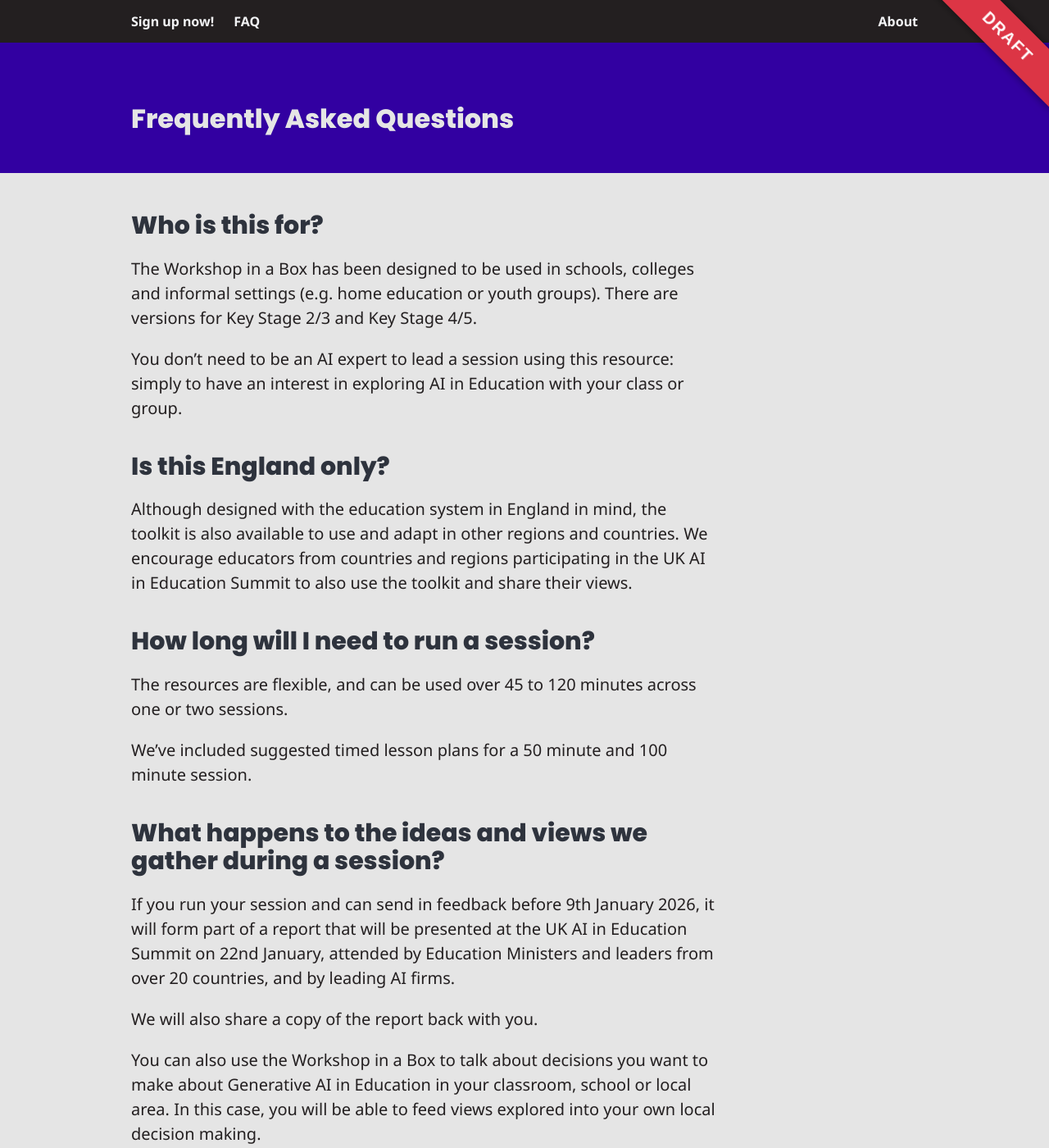
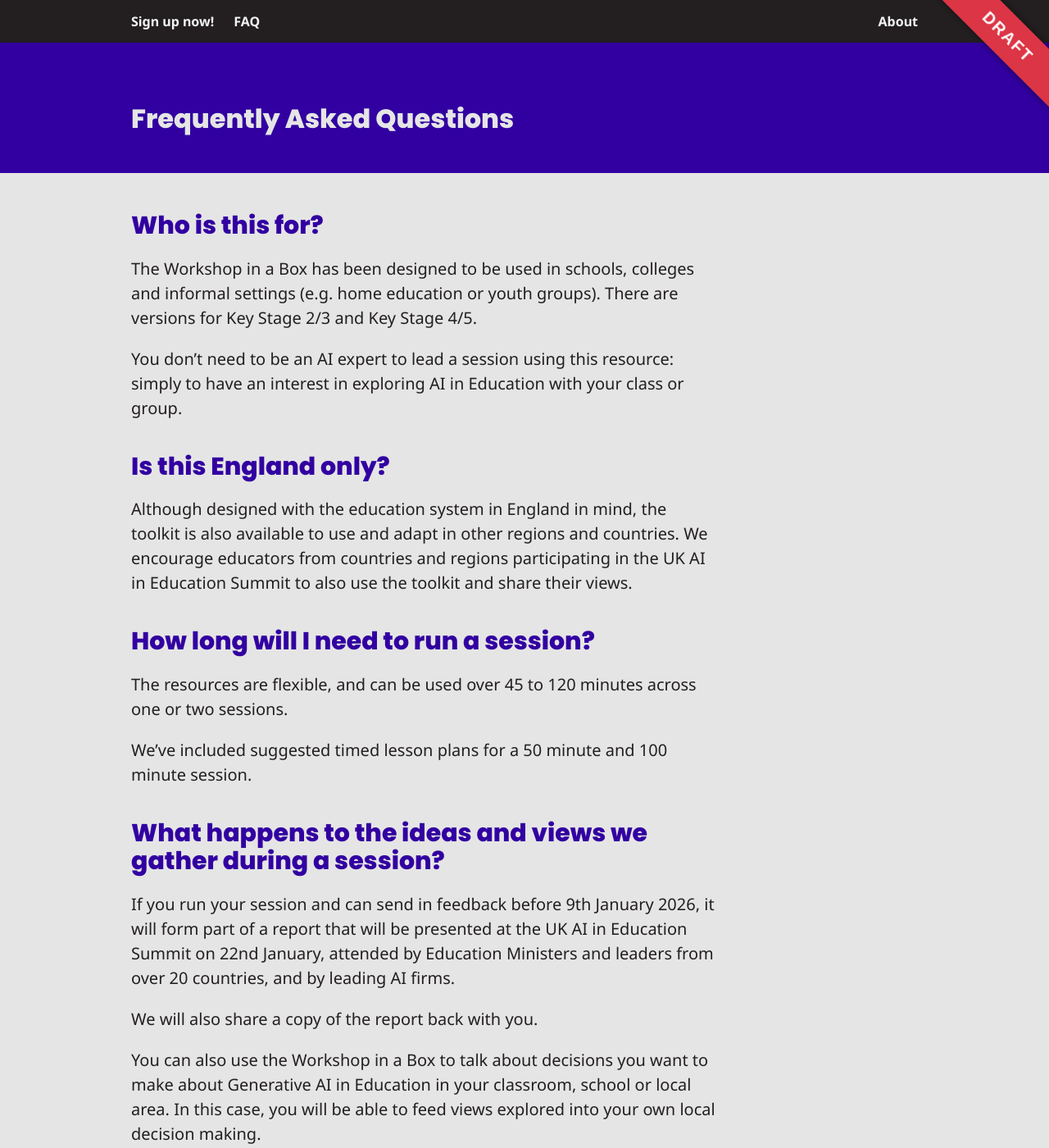
Before and after one commit to connectedbydata/ai-in-education.tech, a Jekyll site: the page built from index.md, in a window 1280 px wide and 1400 px high, scrolled down 1726 px. Shown: the whole window at 82% size. Built offline with Jekyll 4.4.1, drawn with Linux system fonts in a browser that asks for light colours; nearby versions of some CDN libraries; some of the changed text lies outside the part shown.

Commit message:
Updated draft

```diff
--- a/_includes/footer.html
+++ b/_includes/footer.html
@@ -3,7 +3,7 @@
     <div class="container is-max-desktop">
       <div class="content">
         <p>
-          Discuss EdTech is supported by <a href="https://connectedbydata.org/">Connected by Data</a>.
+          Generative AI in Education: Have Your Say is supported by <a href="https://connectedbydata.org/">Connected by Data</a>.
         </p>
       </div>
     </div>
--- a/_includes/head.html
+++ b/_includes/head.html
@@ -87,7 +87,7 @@
       padding-top: 2rem;
     }
 
-    h3.title, h3 {
+    h3.title, .content h3 {
       color: var(--duke-blue);
     }
 
```
